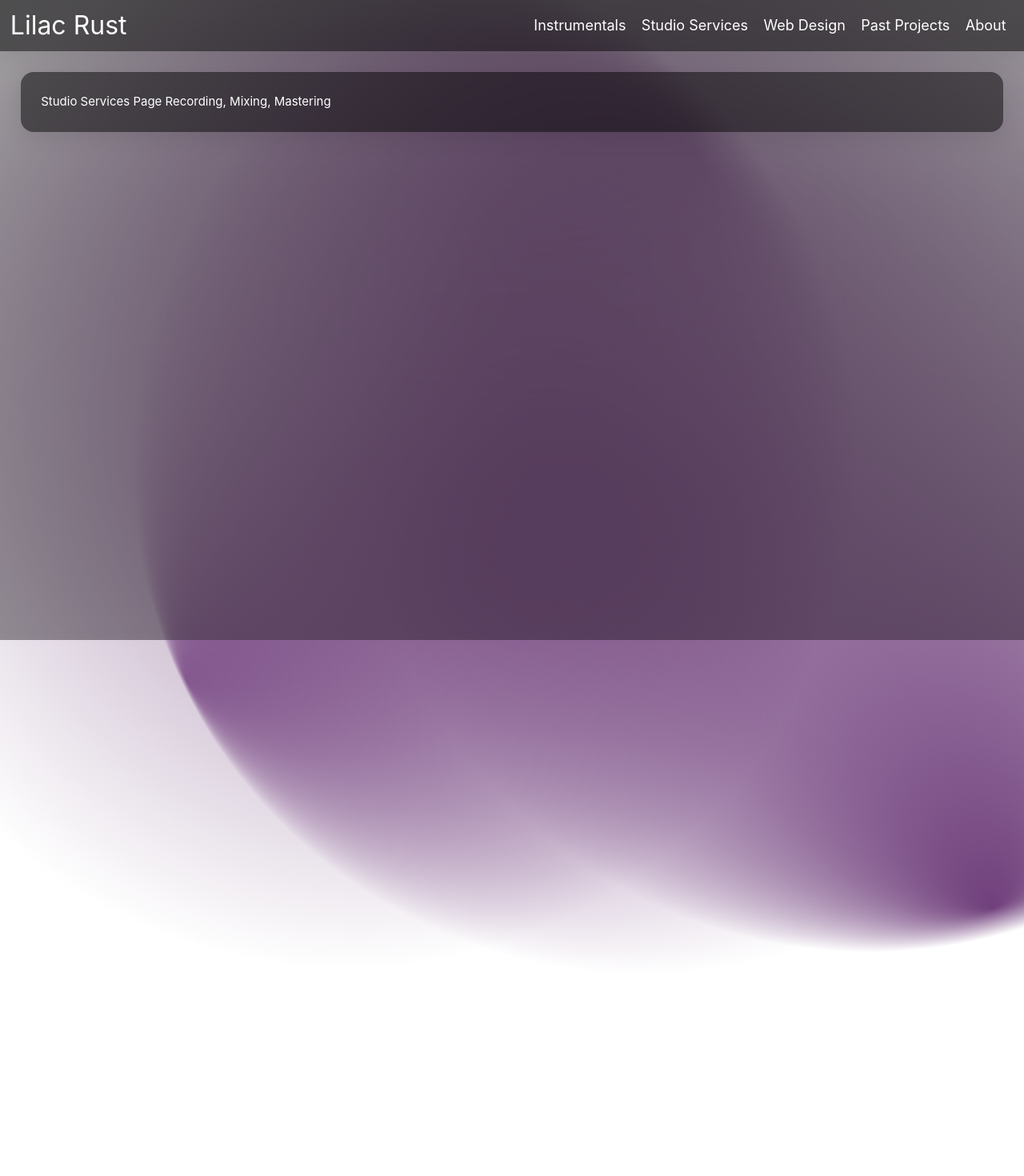
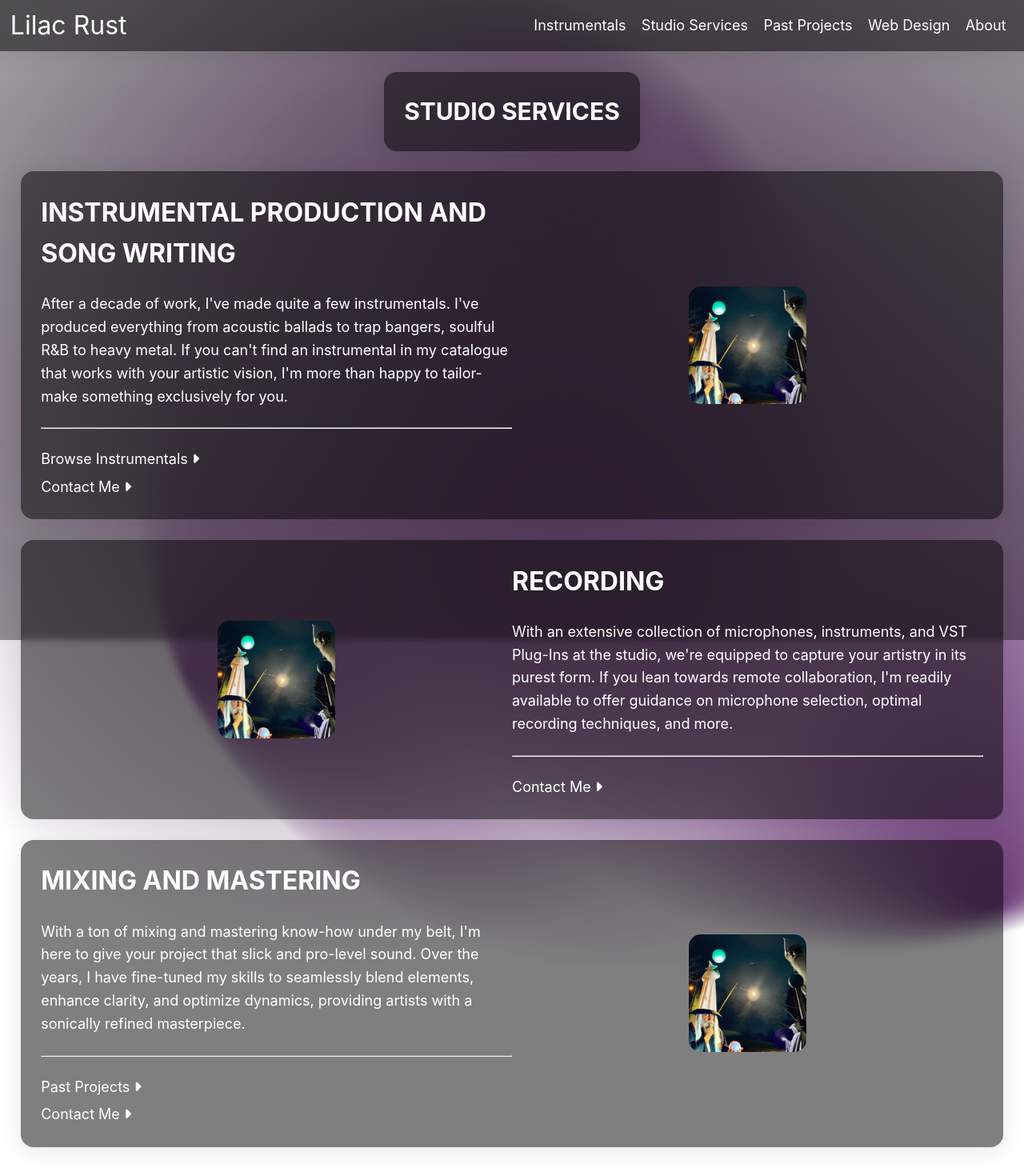
Before and after one commit to 18gdoyle/lilac-rust-recordings, a Vue app: page /studioservices in a window 1280 px wide. Shown: the top 1470 px of the page at 80% size. Before the commit the page ends 826 px from the top, so only its background shows below. Built offline with nearby package versions, Linux system fonts and the light colour scheme.

Commit message:
added some new sections

```diff
--- a/index.html
+++ b/index.html
@@ -8,7 +8,6 @@
   </head>
   <body>
     <script src="https://kit.fontawesome.com/8b9e65c7a7.js" crossorigin="anonymous"></script>
-    <script src="https://w.soundcloud.com/player/api.js"></script>
     <div id="app"></div>
     <script type="module" src="/src/main.js"></script>
   </body>
--- a/src/components/NavBar.vue
+++ b/src/components/NavBar.vue
@@ -3,8 +3,8 @@
         <li><a href="/">Home</a></li>
         <li><a href="/instrumentals">Instrumentals</a></li>
         <li><a href="/studioservices">Studio Services</a></li>
+        <li><a href="/pastprojects">Past Projects</a></li>
         <li><a href="/webdesign">Web Design</a></li>
-        <li><a href="/pastprojects">Past Projects</a></li>
         <li><a href="/about">About</a></li>
     </div>
     <div id="navBar" class="navbar">
@@ -27,10 +27,10 @@
                 <a href="/studioservices" class="hover-underline-animation">Studio Services</a>
             </div>
             <div class="pageOption">
-                <a href="/webdesign" class="hover-underline-animation" style="cursor: pointer;">Web Design</a>
+                <a href="/pastprojects" class="hover-underline-animation">Past Projects</a>
             </div>
             <div class="pageOption">
-                <a href="/pastprojects" class="hover-underline-animation">Past Projects</a>
+                <a href="/webdesign" class="hover-underline-animation">Web Design</a>
             </div>
             <div class="pageOption">
                 <a href="/about" class="hover-underline-animation">About</a>
--- a/src/views/HomeView.vue
+++ b/src/views/HomeView.vue
@@ -11,9 +11,13 @@
           something that will be perfect for your next project.
         </div>
         <br />
+        <hr />
+        <br />
         <a href="/instrumentals" class="hover-underline-animation" data-v-c3ceb15a=""
-          style="font-size: large; width: fit-content;"><strong>Browse Instrumentals <i
-              class="fa-solid fa-caret-right"></i></strong></a>
+          style="font-size: large; width: fit-content;">
+          Browse Instrumentals
+          <i class="fa-solid fa-caret-right"></i>
+        </a>
       </div>
       <div style="width: 50%; display: flex; flex-direction: column; justify-content: center; align-items: center;">
         <div style="display: flex; justify-content: center;">
@@ -49,18 +53,24 @@
         <h1 style="font-size: xx-large;">STUDIO SERVICES</h1>
         <br />
         <div style="font-size: large;">
-
-          Welcome to a tailored music experience where you have the flexibility to collaborate in-person at the studio
-          or seamlessly connect remotely. As a comprehensive music professional, I handle the entire production process
-          - from composing and writing the music to meticulous production, mixing, and mastering. Whether it's a
-          face-to-face session or a virtual collaboration, I'm dedicated to delivering a polished and personalized
-          musical journey for every artist. Let's create something extraordinary together, tailored to your vision and
-          preferences.
+          Whether you thrive in the dynamic energy of in-person collaboration at the studio or prefer the flexibility of
+          remote
+          working, rest assured that I can provide the expertise and support needed to elevate your musical endeavors.
+          With more than ten years immersed in the art of music making, I can turn your musical ideas into reality as I
+          have experience
+          with every step in the songwriting, recording, mixing, and mastering process.
         </div>
         <br />
-        <a href="/instrumentals" class="hover-underline-animation" data-v-c3ceb15a=""
-          style="font-size: large; width: fit-content;"><strong>Browse Instrumentals <i
-              class="fa-solid fa-caret-right"></i></strong></a>
+        <hr />
+        <br />
+        <a href="/studioservices" class="hover-underline-animation" style="font-size: large; width: fit-content;">
+          More Info
+          <i class="fa-solid fa-caret-right"></i>
+        </a>
+        <a href="/pastprojects" class="hover-underline-animation" style="font-size: large; width: fit-content; padding-top: 1%;">
+          Past Projects
+          <i class="fa-solid fa-caret-right"></i>
+        </a>
       </div>
     </div>
   </div>
--- a/src/views/PastProjectsView.vue
+++ b/src/views/PastProjectsView.vue
@@ -6,13 +6,13 @@ import PastProject from '@/components/PastProject.vue';
         <div class="pastProjects">
             <div class="glassDiv" style="flex-direction: column; height: fit-content; justify-content: center; align-items: center;">
                 <div style="width: 100%; height: 50vh">
-                    <iframe style="border-radius:12px" src="https://open.spotify.com/embed/playlist/0ulTgeAmBJgjt9y959z2px?utm_source=generator&theme=0" width="100%" height="100%" frameBorder="0"
+                    <iframe style="border-radius:12px" src="https://open.spotify.com/embed/playlist/0ulTgeAmBJgjt9y959z2px?utm_source=generator" width="100%" height="100%" frameBorder="0"
                         allowfullscreen="false"
                         allow="autoplay; clipboard-write; encrypted-media; fullscreen; picture-in-picture" loading="lazy">
                     </iframe>
                 </div>
                 <div class="whiteGlassDiv" style="margin-top: 2%; color: white; text-align: center; width: fit-content;">
-                    <h3>A collection of songs that I wrote, recorded, produced, mixed, and or mastered.</h3>
+                    <h3>A collection of songs that I wrote, recorded, produced, mixed, and/or mastered.</h3>
                 </div>
             </div>
             <div style="display: flex; justify-content: space-evenly;">
--- a/src/views/StudioServicesView.vue
+++ b/src/views/StudioServicesView.vue
@@ -1,12 +1,88 @@
 <template>
     <div class="pageTopMargin">
-        <div class="glassDiv" style="color: white;">
-            Studio Services Page
-            Recording, Mixing, Mastering
+        <div style="display: flex; align-items: center; justify-content: center;">
+            <div class="glassDiv"
+                style="color: white; margin: 2%; margin-bottom: 0; justify-content: center; width: fit-content;">
+                <h1>STUDIO SERVICES</h1>
+            </div>
+        </div>
+        <div class="glassDiv" style="color: white; margin: 2%;">
+            <div style="width: 50%; display: flex; flex-direction: column; justify-content: center;">
+                <h1 style="font-size: xx-large;">INSTRUMENTAL PRODUCTION AND SONG WRITING</h1>
+                <br />
+                <div style="font-size: large;">
+                    After a decade of work, I've made quite a few instrumentals. I've produced everything from acoustic
+                    ballads to trap bangers, soulful R&B to heavy metal.
+                    If you can't find an instrumental in my catalogue that works with your artistic
+                    vision, I'm more than happy to tailor-make something exclusively for you.
+                </div>
+                <br />
+                <hr />
+                <br />
+                <a href="/instrumentals" class="hover-underline-animation"
+                    style="font-size: large; width: fit-content;">
+                    Browse Instrumentals
+                    <i class="fa-solid fa-caret-right"></i>
+                </a>
+                <a href="/about" class="hover-underline-animation" style="font-size: large; width: fit-content; padding-top: 1%;">
+                    Contact Me
+                    <i class="fa-solid fa-caret-right"></i>
+                </a>
+            </div>
+            <div
+                style="width: 50%; display: flex; flex-direction: column; justify-content: center; align-items: center;">
+                <img src="/instrumentals/whiteWizard/albumArt.jpg" width="25%" style="border-radius: 15px; margin: 2%;">
+            </div>
+        </div>
+        <div class="glassDiv" style="color: white; margin: 2%;">
+            <div
+                style="width: 50%; display: flex; flex-direction: column; justify-content: center; align-items: center;">
+                <img src="/instrumentals/whiteWizard/albumArt.jpg" width="25%" style="border-radius: 15px; margin: 2%;">
+            </div>
+            <div style="width: 50%; display: flex; flex-direction: column; justify-content: center;">
+                <h1 style="font-size: xx-large;">RECORDING</h1>
+                <br />
+                <div style="font-size: large;">
+                    With an extensive collection of microphones, instruments, and VST Plug-Ins at the studio, we're
+                    equipped to capture your artistry in its purest form. If you lean towards remote collaboration, I'm
+                    readily available to offer guidance on microphone selection, optimal recording techniques, and more.
+                </div>
+                <br />
+                <hr />
+                <br />
+                <a href="/about" class="hover-underline-animation" style="font-size: large; width: fit-content;">
+                    Contact Me
+                    <i class="fa-solid fa-caret-right"></i>
+                </a>
+            </div>
+        </div>
+        <div class="glassDiv" style="color: white; margin: 2%; margin-bottom: 10%;">
+            <div style="width: 50%; display: flex; flex-direction: column; justify-content: center;">
+                <h1 style="font-size: xx-large;">MIXING AND MASTERING</h1>
+                <br />
+                <div style="font-size: large;">
+                    With a ton of mixing and mastering know-how under my belt, I'm here to give your project that slick
+                    and pro-level sound.
+                    Over the years, I have
+                    fine-tuned my skills to seamlessly blend elements, enhance clarity, and optimize dynamics, providing
+                    artists with a sonically refined masterpiece.
+                </div>
+                <br />
+                <hr />
+                <br />
+                <a href="/pastprojects" class="hover-underline-animation" style="font-size: large; width: fit-content;">
+                    Past Projects
+                    <i class="fa-solid fa-caret-right"></i>
+                </a>
+                <a href="/about" class="hover-underline-animation" style="font-size: large; width: fit-content; padding-top: 1%;">
+                    Contact Me
+                    <i class="fa-solid fa-caret-right"></i>
+                </a>
+            </div>
+            <div
+                style="width: 50%; display: flex; flex-direction: column; justify-content: center; align-items: center;">
+                <img src="/instrumentals/whiteWizard/albumArt.jpg" width="25%" style="border-radius: 15px; margin: 2%;">
+            </div>
         </div>
     </div>
 </template>
-
-<script>
-
-</script>
```
